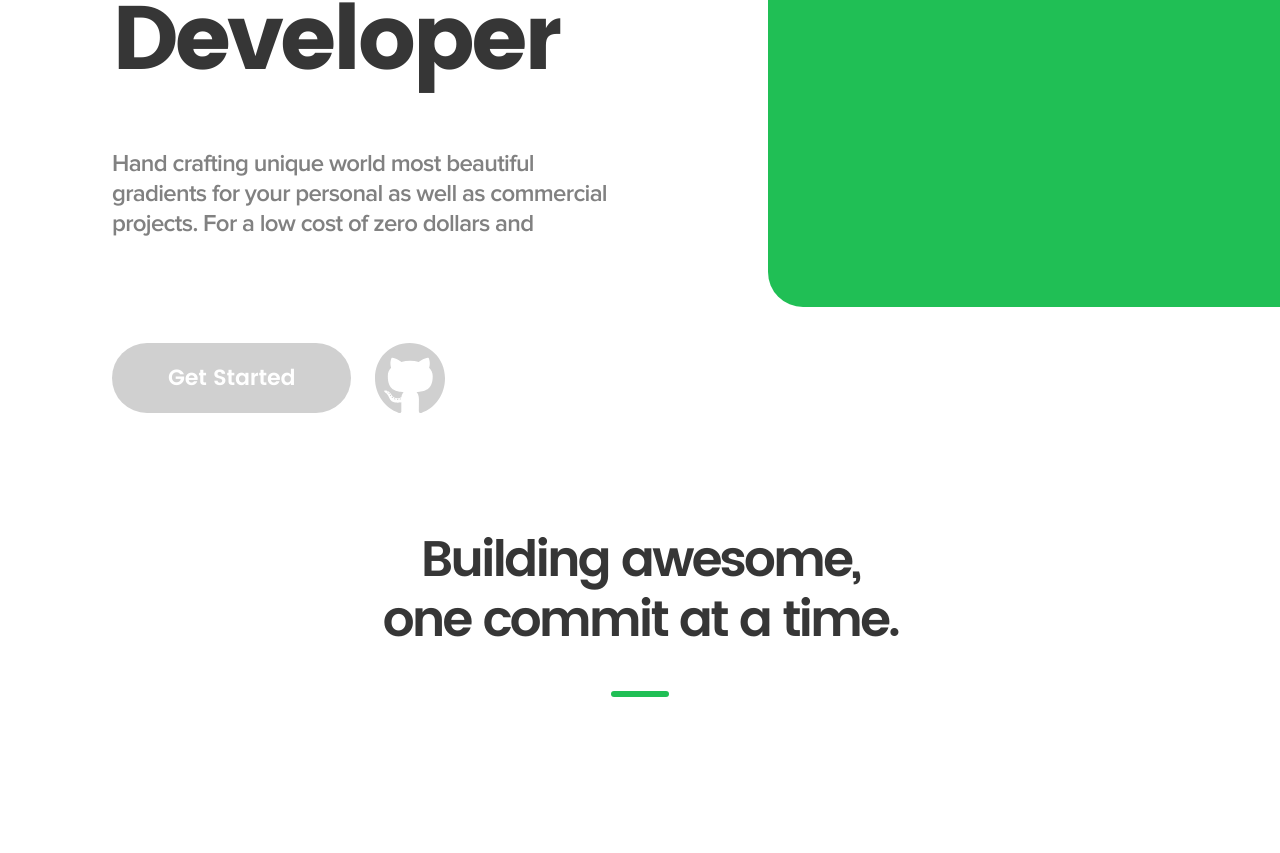
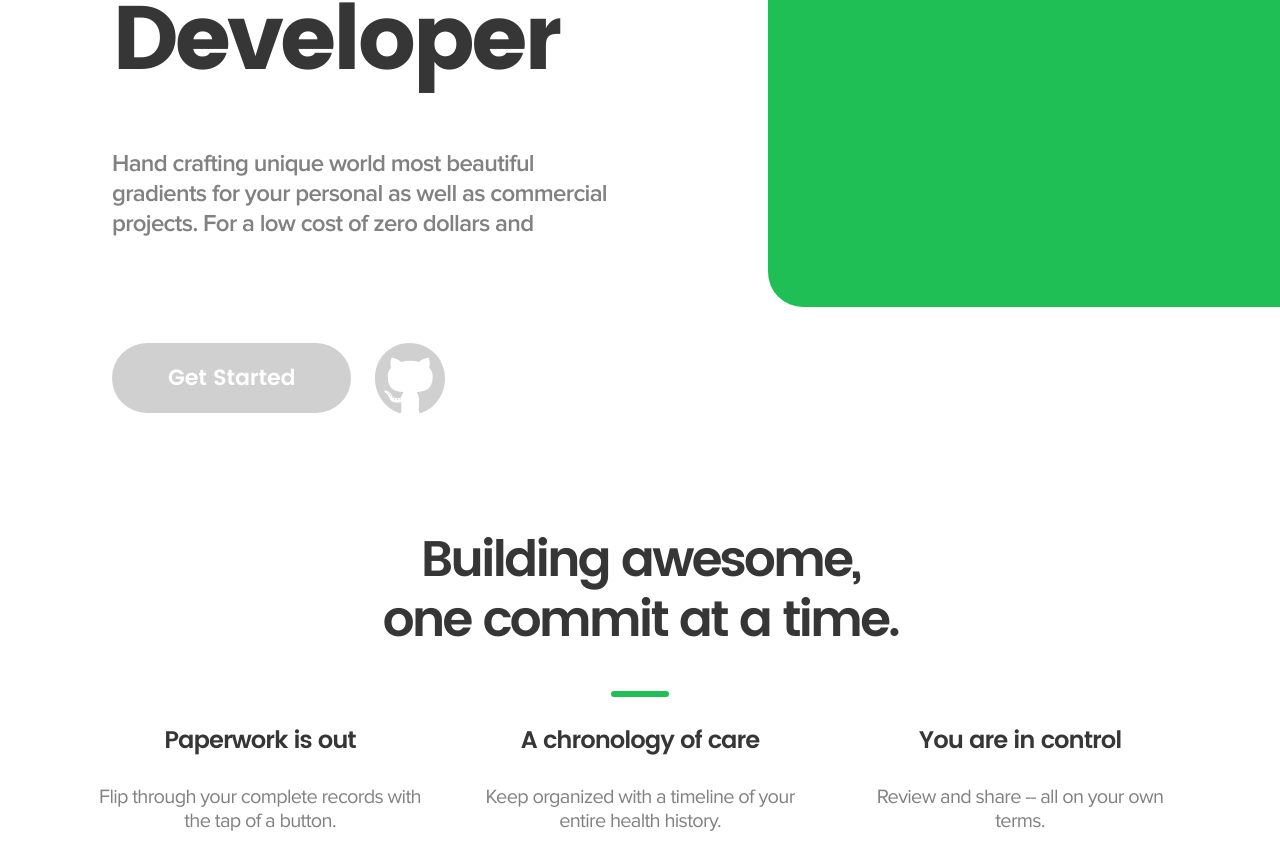
Before and after one commit to RyanWirth/portfolio, a Svelte app: page / in a window 1280 px wide. Shown: the part 493-1346 px from the top of the page. Before the commit the page ends 1190 px from the top, so only its background shows below. Built offline with nearby package versions, Linux system fonts and the light colour scheme.

Commit message:
Add skill items

```diff
--- a/public/global.css
+++ b/public/global.css
@@ -35,6 +35,7 @@ h3 {
 h4 {
   color: #363636;
   font: normal 600 24px "Poppins", Arial, Helvetica, sans-serif;
+  letter-spacing: -1px;
 }
 
 h5 {
--- a/src/components/Skills.svelte
+++ b/src/components/Skills.svelte
@@ -20,8 +20,33 @@
       border-radius: 3px;
     }
   }
+
+  .skills__container {
+    display: flex;
+    justify-content: center;
+  }
+
+  .skills__item {
+    flex: 0 340px;
+    margin: 0 20px;
+    text-align: center;
+  }
 </style>
 
 <section>
   <h2>Building awesome, one commit at a time.</h2>
+  <div class="skills__container">
+    <div class="skills__item">
+      <h4>Paperwork is out</h4>
+      <p>Flip through your complete records with the tap of a button.</p>
+    </div>
+    <div class="skills__item">
+      <h4>A chronology of care</h4>
+      <p>Keep organized with a timeline of your entire health history.</p>
+    </div>
+    <div class="skills__item">
+      <h4>You are in control</h4>
+      <p>Review and share -- all on your own terms.</p>
+    </div>
+  </div>
 </section>
```
